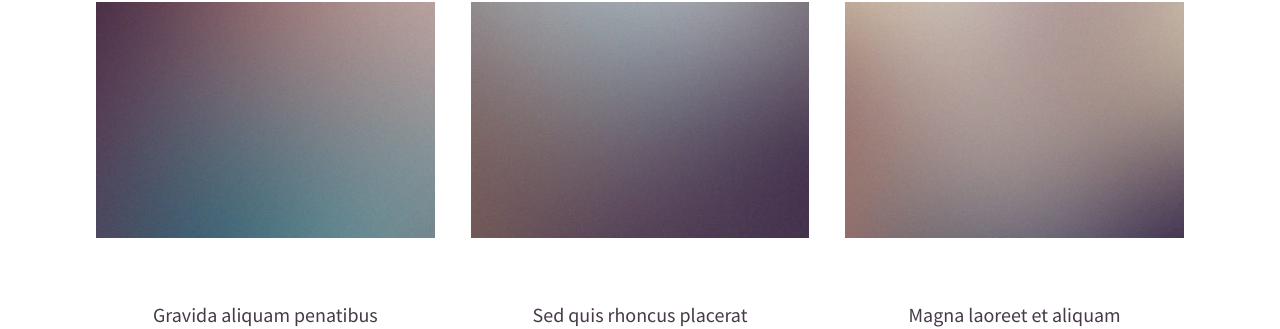
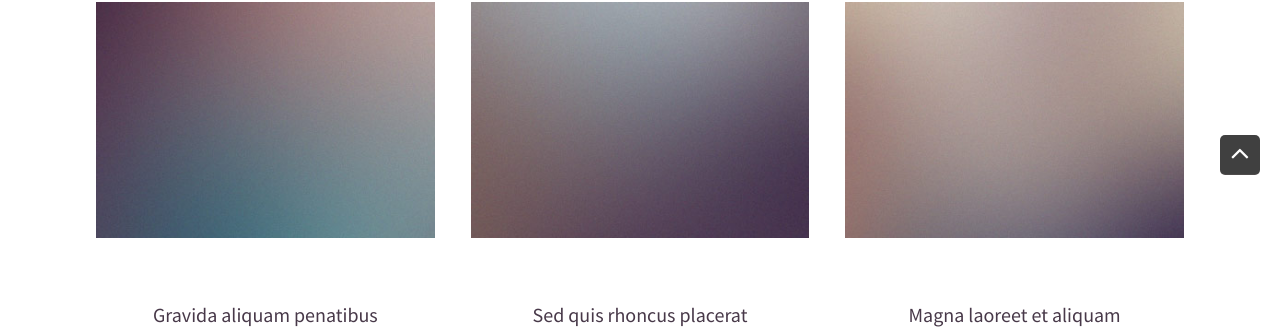
Before and after one commit to leewc/legacy, a Jekyll site: the page built from about.md, in a window 1280 px wide. Shown: the part 765-1094 px from the top of the page. Built offline with Jekyll 4.4.1, drawn with Linux system fonts in a browser that asks for light colours.

Commit message:
Implemented BaBack-to-Top button with scrolly (JQuery) and fa-icons

```diff
--- a/_includes/footer.html
+++ b/_includes/footer.html
@@ -137,7 +137,8 @@
                 </div>
 
             </div>
-
           </div>
         </div>
       </div>
+{% comment %} <!-- Back to top button --> {% endcomment %}
+<a href="#header" class="go-top scrolly"><span class="fa fa-angle-up" /></a>
--- a/_includes/header-with-button.html
+++ b/_includes/header-with-button.html
@@ -14,5 +14,4 @@
     </div>
 
   {% include nav-bar.html %}
-
 </div>
--- a/_includes/header.html
+++ b/_includes/header.html
@@ -1,12 +1,10 @@
 <!-- Header -->
 <div id="header">
-
 	<!-- Inner -->
-		<div class="inner">
+		<div class="inner" id="top">
 			<header>
 				<h1><a href="/index.html" id="logo">{{ site.site_name }}</a></h1>
 			</header>
 		</div>
-
 	{% include nav-bar.html %}
 </div>
--- a/assets/js/init.js
+++ b/assets/js/init.js
@@ -299,6 +299,16 @@
 
 			}
 
+	/*Display class when scroll down*/
+	$(window).scroll(function(event){
+		var scroll = $(window).scrollTop();
+	    if (scroll >= 300) {
+	        $(".go-top").addClass("show");
+	    } else {
+	        $(".go-top").removeClass("show");
+	    }
+	});
+
 	});
 
 })(jQuery);
--- a/css/style.css
+++ b/css/style.css
@@ -627,6 +627,37 @@
 					margin: 0;
 				}
 
+    /* Back to top button */
+	.go-top {
+	  display: block;
+	  width: 40px;
+	  height: 40px;
+	  line-height: 35px;
+	  text-align: center;
+	  font-size: 30px;
+	  position: fixed;
+	  bottom: -40px;
+	  right: 20px;
+	  -webkit-transition: all 1s ease;
+	  -moz-transition: all 1s ease;
+	  -o-transition: all 1s ease;
+	  transition: all 1s ease;
+	  background-color: #404040;
+	  color: #FFFFFF;
+	  text-decoration: none;
+	  -moz-border-radius: 5px;
+	  -webkit-border-radius: 5px;
+	  border-radius: 5px;
+	}
+
+	.go-top.show { bottom: 20px; }
+
+	.go-top:hover {
+	  background-color: #df7366;
+	  color: #FFFFFF;
+	}
+
+
 /*********************************************************************************/
 /* Icons                                                                         */
 /*********************************************************************************/
```
